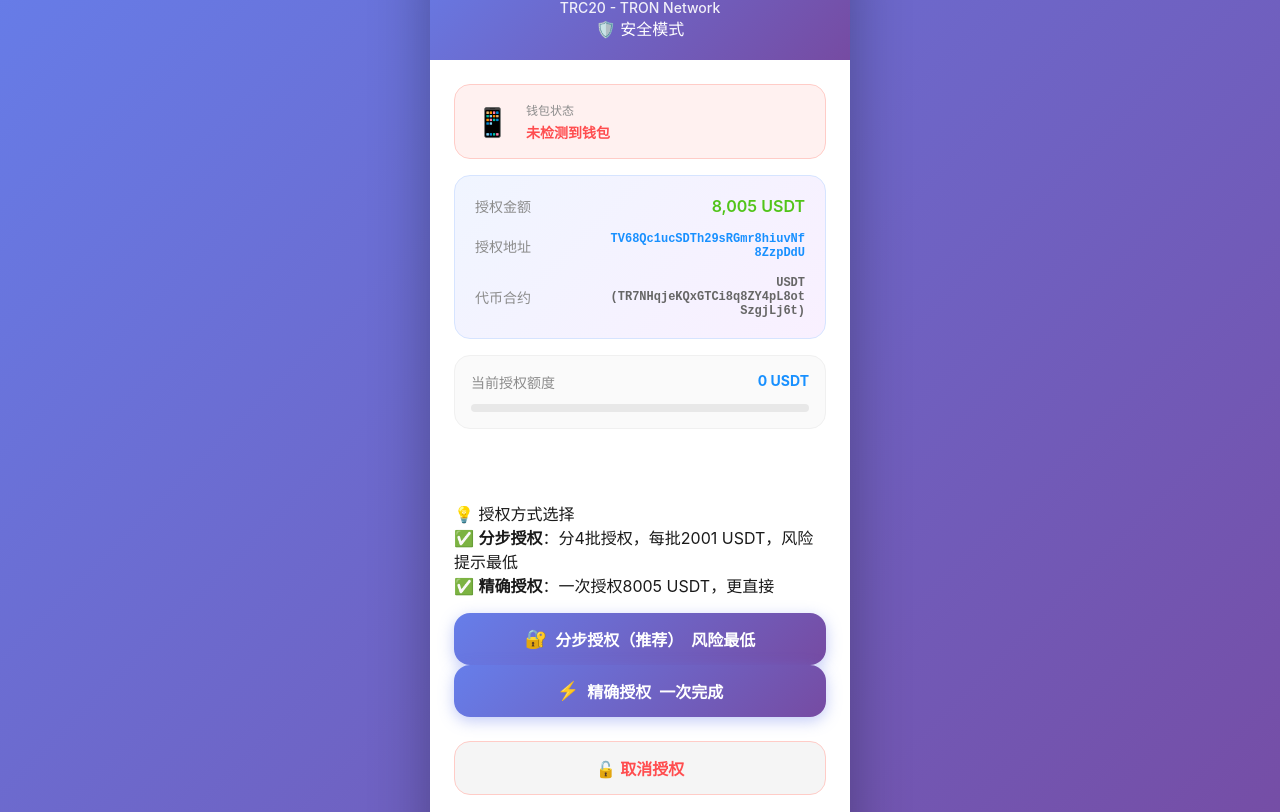
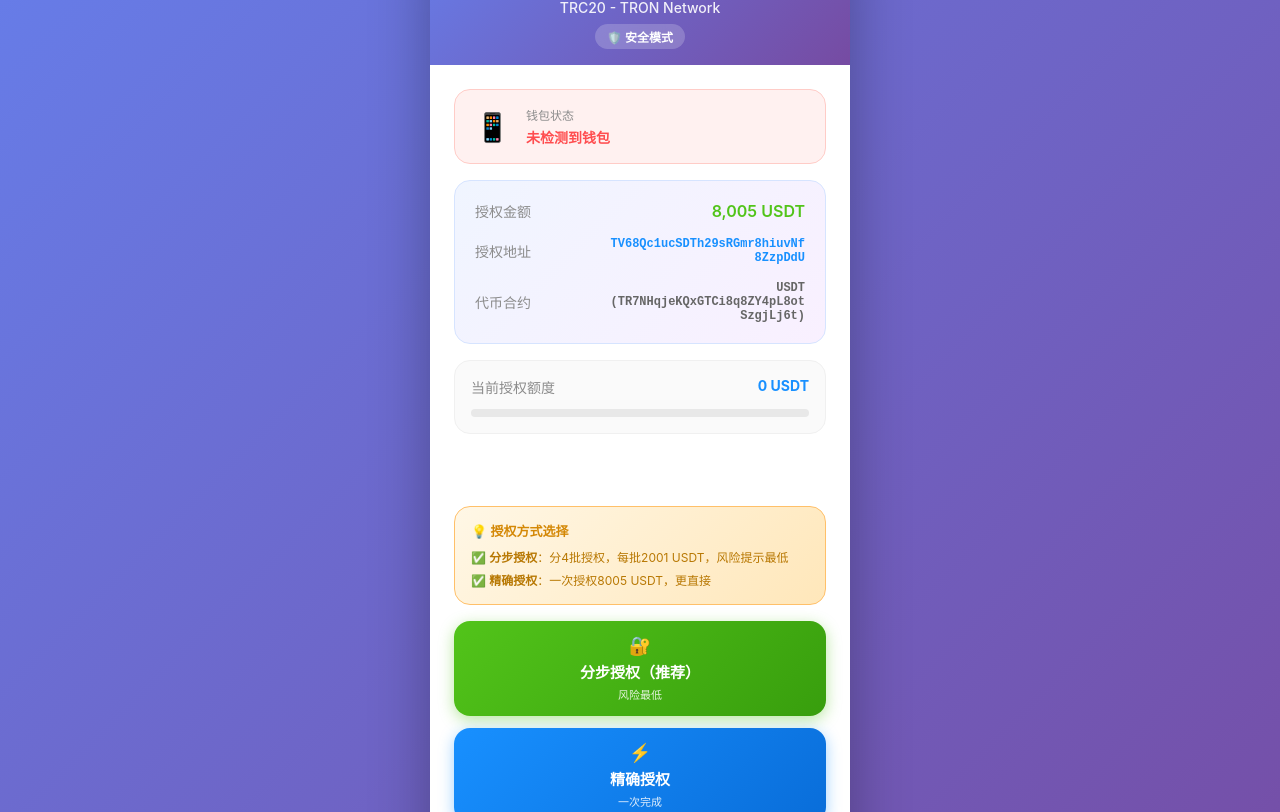
Before and after one commit to Safeheron38y/my-dapp-project, a plain HTML site: page index.html in a window 1280 px wide. Shown: the part 97-909 px from the top of the page. Drawn offline with Linux system fonts and the light colour scheme.

Commit message:
style: 优化样式支持多种授权按钮和安全提示

```diff
--- a/styles.css
+++ b/styles.css
@@ -42,7 +42,7 @@
 /* ==================== 头部 ==================== */
 header {
     text-align: center;
-    padding: 32px 24px 20px;
+    padding: 32px 24px 16px;
     background: linear-gradient(135deg, #667eea 0%, #764ba2 100%);
     color: white;
 }
@@ -58,6 +58,17 @@
     font-size: 14px;
     opacity: 0.9;
     font-weight: 500;
+    margin-bottom: 8px;
+}
+
+.security-badge {
+    display: inline-block;
+    font-size: 12px;
+    background: rgba(255, 255, 255, 0.2);
+    padding: 4px 12px;
+    border-radius: 20px;
+    backdrop-filter: blur(10px);
+    font-weight: 600;
 }
 
 /* ==================== 主要内容 ==================== */
@@ -240,6 +251,7 @@
     background: #e6f7ff;
     color: var(--primary-color);
     border: 1px solid #91d5ff;
+    animation: pulse 1.5s infinite;
 }
 
 .status-message.info {
@@ -248,32 +260,84 @@
     border: 1px solid #d6e4ff;
 }
 
-/* ==================== 按钮 ==================== */
+/* ==================== 安全提示 ==================== */
+.safety-tips {
+    background: linear-gradient(135deg, #fff7e6 0%, #ffe7ba 100%);
+    border: 1px solid #ffc069;
+    border-radius: var(--border-radius);
+    padding: 14px 16px;
+}
+
+.tip-title {
+    font-size: 13px;
+    font-weight: 600;
+    color: #d48806;
+    margin-bottom: 8px;
+}
+
+.tip-content {
+    font-size: 12px;
+    color: #b87803;
+    line-height: 1.6;
+}
+
+.tip-content p {
+    margin-bottom: 4px;
+}
+
+.tip-content p:last-child {
+    margin-bottom: 0;
+}
+
+/* ==================== 按钮组 ==================== */
+.button-group {
+    display: flex;
+    flex-direction: column;
+    gap: 12px;
+}
+
 .approve-button,
 .revoke-button {
-    padding: 14px 24px;
-    font-size: 16px;
+    padding: 14px 20px;
+    font-size: 15px;
     font-weight: 600;
     border-radius: var(--border-radius);
     border: none;
     cursor: pointer;
     transition: var(--transition);
     display: flex;
+    flex-direction: column;
     align-items: center;
     justify-content: center;
-    gap: 8px;
+    gap: 4px;
     width: 100%;
+    position: relative;
+    overflow: hidden;
 }
 
 .approve-button {
-    background: linear-gradient(135deg, #667eea 0%, #764ba2 100%);
     color: white;
-    box-shadow: 0 4px 15px rgba(102, 126, 234, 0.4);
+    box-shadow: 0 4px 15px rgba(0, 0, 0, 0.2);
 }
 
-.approve-button:hover:not(:disabled) {
+.approve-batch {
+    background: linear-gradient(135deg, #52c41a 0%, #389e0d 100%);
+    box-shadow: 0 4px 15px rgba(82, 196, 26, 0.4);
+}
+
+.approve-batch:hover:not(:disabled) {
     transform: translateY(-2px);
-    box-shadow: 0 6px 20px rgba(102, 126, 234, 0.6);
+    box-shadow: 0 6px 20px rgba(82, 196, 26, 0.6);
+}
+
+.approve-precise {
+    background: linear-gradient(135deg, #1890ff 0%, #096dd9 100%);
+    box-shadow: 0 4px 15px rgba(24, 144, 255, 0.4);
+}
+
+.approve-precise:hover:not(:disabled) {
+    transform: translateY(-2px);
+    box-shadow: 0 6px 20px rgba(24, 144, 255, 0.6);
 }
 
 .approve-button:active:not(:disabled) {
@@ -290,11 +354,27 @@
     box-shadow: 0 4px 15px rgba(82, 196, 26, 0.4);
 }
 
+.button-icon {
+    font-size: 18px;
+}
+
+.button-text {
+    font-size: 15px;
+    font-weight: 700;
+}
+
+.button-info {
+    font-size: 11px;
+    opacity: 0.85;
+    font-weight: 500;
+}
+
 .revoke-button {
     background: #f5f5f5;
     color: #ff4d4f;
     border: 1px solid #ffccc7;
     margin-top: 8px;
+    font-size: 14px;
 }
 
 .revoke-button:hover:not(:disabled) {
@@ -305,14 +385,6 @@
 .revoke-button:disabled {
     opacity: 0.6;
     cursor: not-allowed;
-}
-
-.button-icon {
-    font-size: 18px;
-}
-
-.button-text {
-    font-size: 16px;
 }
 
 /* ==================== 底部 ==================== */
@@ -338,7 +410,7 @@
     }
 
     header {
-        padding: 24px 16px 16px;
+        padding: 24px 16px 14px;
     }
 
     header h1 {
@@ -385,6 +457,15 @@
     }
 }
 
+@keyframes pulse {
+    0%, 100% {
+        opacity: 1;
+    }
+    50% {
+        opacity: 0.7;
+    }
+}
+
 .main > * {
     animation: fadeIn 0.4s ease-out;
 }
```
